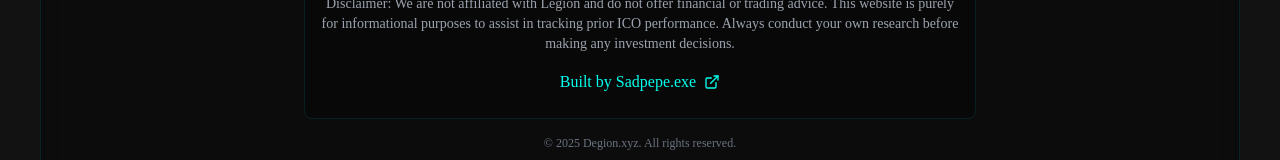
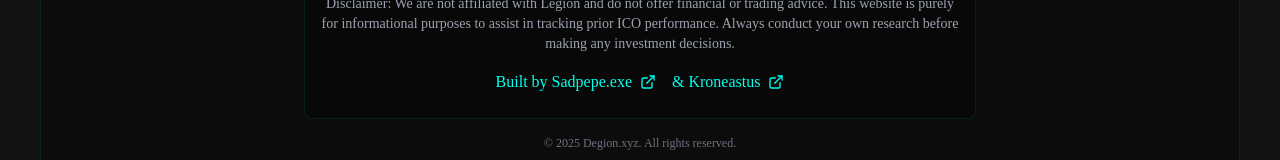
Before and after one commit to Vibecade/DegionV2, a React (Vite) app: page / in a window 1280 px wide. Shown: the part 3500-3660 px from the top of the page. Built offline with nearby package versions, Linux system fonts and the light colour scheme; no server answers; the database is empty; the HTML template or start-up script is replaced by a standard one.

Commit message:
Add Kroneastus credit to footer

```diff
--- a/src/components/Footer.tsx
+++ b/src/components/Footer.tsx
@@ -15,9 +15,18 @@ export const Footer = () => {
             href="https://x.com/dustybeerbong"
             target="_blank"
             rel="noopener noreferrer"
+            className="flex items-center gap-2 text-[#00ffee] hover:text-[#37fffc] transition-colors group mr-4"
+          >
+            <span>Built by Sadpepe.exe</span>
+            <ExternalLink className="w-4 h-4 transform group-hover:translate-x-0.5 transition-transform" />
+          </a>
+          <a
+            href="https://x.com/Kroneastus"
+            target="_blank"
+            rel="noopener noreferrer"
             className="flex items-center gap-2 text-[#00ffee] hover:text-[#37fffc] transition-colors group"
           >
-            <span>Built by Sadpepe.exe</span>
+            <span>& Kroneastus</span>
             <ExternalLink className="w-4 h-4 transform group-hover:translate-x-0.5 transition-transform" />
           </a>
         </div>
```
